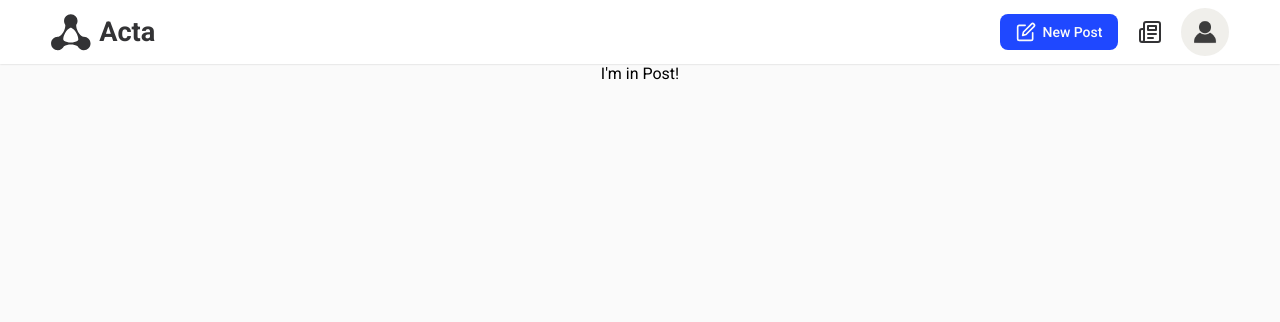
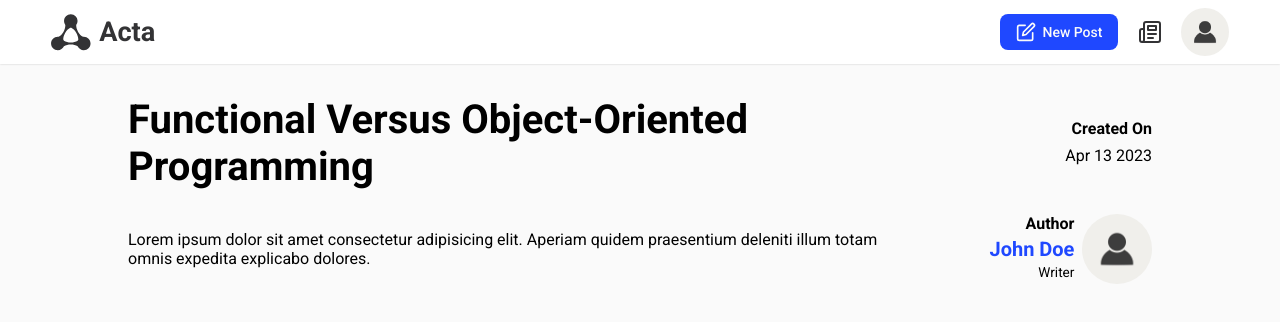
Before and after one commit to Luzefiru/Acta, a React (Create React App) app: page /post/1 in a window 1280 px wide. Shown: the top 322 px of the page. Built offline with nearby package versions, Linux system fonts and the light colour scheme.

Commit message:
feat: finish page header

```diff
--- a/src/App.css
+++ b/src/App.css
@@ -1,38 +1,9 @@
-.App {
-  text-align: center;
+.App--wrapper {
+  padding: 32px 24px; /* based on Medium.com's padding */
 }
 
-.App-logo {
-  height: 40vmin;
-  pointer-events: none;
-}
-
-@media (prefers-reduced-motion: no-preference) {
-  .App-logo {
-    animation: App-logo-spin infinite 20s linear;
+@media only screen and (min-width: 768px) {
+  .App--wrapper {
+    padding: 32px 10vw;
   }
 }
-
-.App-header {
-  background-color: #282c34;
-  min-height: 100vh;
-  display: flex;
-  flex-direction: column;
-  align-items: center;
-  justify-content: center;
-  font-size: calc(10px + 2vmin);
-  color: white;
-}
-
-.App-link {
-  color: #61dafb;
-}
-
-@keyframes App-logo-spin {
-  from {
-    transform: rotate(0deg);
-  }
-  to {
-    transform: rotate(360deg);
-  }
-}
--- a/src/App.jsx
+++ b/src/App.jsx
@@ -15,6 +15,8 @@ function App() {
     <div className="App">
       <BrowserRouter>
         <Navbar />
+        <div className="App--wrapper">
+          {/* This div wrapper used to give padding to page content */}
           <Routes>
             <Route path="/" element={<Home />} />
             <Route path="/feed" element={<Feed />} />
@@ -22,6 +24,7 @@ function App() {
             <Route path="/post/:postID" element={<Post />} />
             <Route path="/profile/:userID" element={<Profile />} />
           </Routes>
+        </div>
       </BrowserRouter>
     </div>
   );
--- /dev/null
+++ b/src/pages/Post/AuthorCard.css
@@ -0,0 +1,60 @@
+.AuthorCard {
+  display: grid;
+  width: fit-content;
+  column-gap: 8px;
+  grid-template-areas:
+    'heading picture'
+    'name picture'
+    'title picture';
+  justify-items: end;
+}
+
+.AuthorCard__heading {
+  grid-area: heading;
+  font-size: 1rem;
+}
+
+.AuthorCard__name {
+  grid-area: name;
+  font-size: 1.25rem;
+  color: var(--primary);
+  white-space: nowrap;
+}
+
+.AuthorCard__title {
+  grid-area: title;
+  font-size: 0.85rem;
+}
+
+.AuthorCard__img {
+  grid-area: picture;
+  border-radius: 100%;
+  height: calc(
+    1rem + 1.25rem + 0.85rem + 1.25rem
+  ); /* heading + name + title + allowance */
+}
+
+@media only screen and (max-width: 768px) {
+  .AuthorCard {
+    grid-template-areas:
+      'name picture'
+      'title picture';
+    align-items: center;
+  }
+
+  .AuthorCard__img {
+    height: calc(1rem + 0.6rem + 1.25rem); /* name + title + allowance */
+  }
+
+  .AuthorCard__heading {
+    display: none;
+  }
+
+  .AuthorCard__name {
+    font-size: 1rem;
+  }
+
+  .AuthorCard__title {
+    font-size: 0.8rem;
+  }
+}
--- /dev/null
+++ b/src/pages/Post/AuthorCard.jsx
@@ -0,0 +1,24 @@
+import './AuthorCard.css';
+import ProfilePicturePlaceholder from '../../assets/profile-picture.jpg';
+
+const AuthorCard = (props) => {
+  const {
+    name = 'Anonymous',
+    title = 'User',
+    profilePictureURL = ProfilePicturePlaceholder,
+  } = props;
+  return (
+    <div className="AuthorCard">
+      <h3 className="AuthorCard__heading">Author</h3>
+      <h2 className="AuthorCard__name">{name}</h2>
+      <div className="AuthorCard__title">{title}</div>
+      <img
+        className="AuthorCard__img"
+        src={profilePictureURL}
+        alt="Author's Portrait"
+      ></img>
+    </div>
+  );
+};
+
+export default AuthorCard;
--- a/src/pages/Post/Post.css
+++ b/src/pages/Post/Post.css
@@ -0,0 +1,65 @@
+.Post {
+  display: grid;
+}
+
+.Post--header {
+  display: grid;
+  grid-template-areas:
+    'title date'
+    'description author';
+  align-items: center;
+  row-gap: 24px;
+  grid-template-columns: 3fr 1fr;
+}
+
+.Post__title {
+  grid-area: title;
+  font-size: 1.75rem;
+}
+
+.Post__date {
+  grid-area: date;
+  display: grid;
+  justify-items: end;
+  line-height: 3ch;
+}
+
+.Post__date__heading {
+  font-weight: 600;
+}
+
+.Post__AuthorCard--link {
+  grid-area: author;
+  all: unset;
+  display: flex;
+  justify-content: flex-end;
+}
+
+.Post__description {
+  grid-area: description;
+}
+
+@media only screen and (min-width: 768px) {
+  .Post__title {
+    font-size: 2.5rem;
+  }
+}
+
+@media only screen and (max-width: 768px) {
+  .Post--header {
+    display: grid;
+    grid-template-areas:
+      'date author'
+      'title title'
+      'description description';
+    align-items: center;
+    row-gap: 16px;
+  }
+
+  .Post__date {
+    grid-area: date;
+    display: grid;
+    justify-items: start;
+    line-height: 2.5ch;
+  }
+}
--- a/src/pages/Post/Post.jsx
+++ b/src/pages/Post/Post.jsx
@@ -1,4 +1,8 @@
+import './Post.css';
 import { useParams } from 'react-router-dom';
+import { Link } from 'react-router-dom';
+import ProfilePicturePlaceholder from '../../assets/profile-picture.jpg';
+import AuthorCard from './AuthorCard';
 
 function Post(props) {
   const { postID } = useParams();
@@ -15,8 +19,39 @@ function Post(props) {
     tags: ['Programming', 'Computer Science', 'Technology'],
   };
   console.log(fetchedData.postID);
+  const fetchedUserProfilePicture = ProfilePicturePlaceholder; // placeholder
+  const datePosted = new Date(fetchedData.datePosted)
+    .toDateString()
+    .split(' ')
+    .slice(1)
+    .join(' ');
 
-  return <div className="Post">I'm in Post!</div>;
+  return (
+    <div className="Post">
+      <div className="Post--header">
+        <h1 className="Post__title">{fetchedData.title}</h1>
+        <div className="Post__date">
+          <span className="Post__date__heading">Created On</span>
+          {datePosted}
+        </div>
+        <Link
+          className="Post__AuthorCard--link"
+          to={`/profile/${fetchedData.authorUID}`}
+        >
+          <AuthorCard
+            name="John Doe"
+            title="Writer"
+            profilePictureURL={fetchedUserProfilePicture}
+          />
+        </Link>
+        <div className="Post__description">
+          Lorem ipsum dolor sit amet consectetur adipisicing elit. Aperiam
+          quidem praesentium deleniti illum totam omnis expedita explicabo
+          dolores.
+        </div>
+      </div>
+    </div>
+  );
 }
 
 export default Post;
```
Lines whose indentation alone changed are shown as unchanged.
